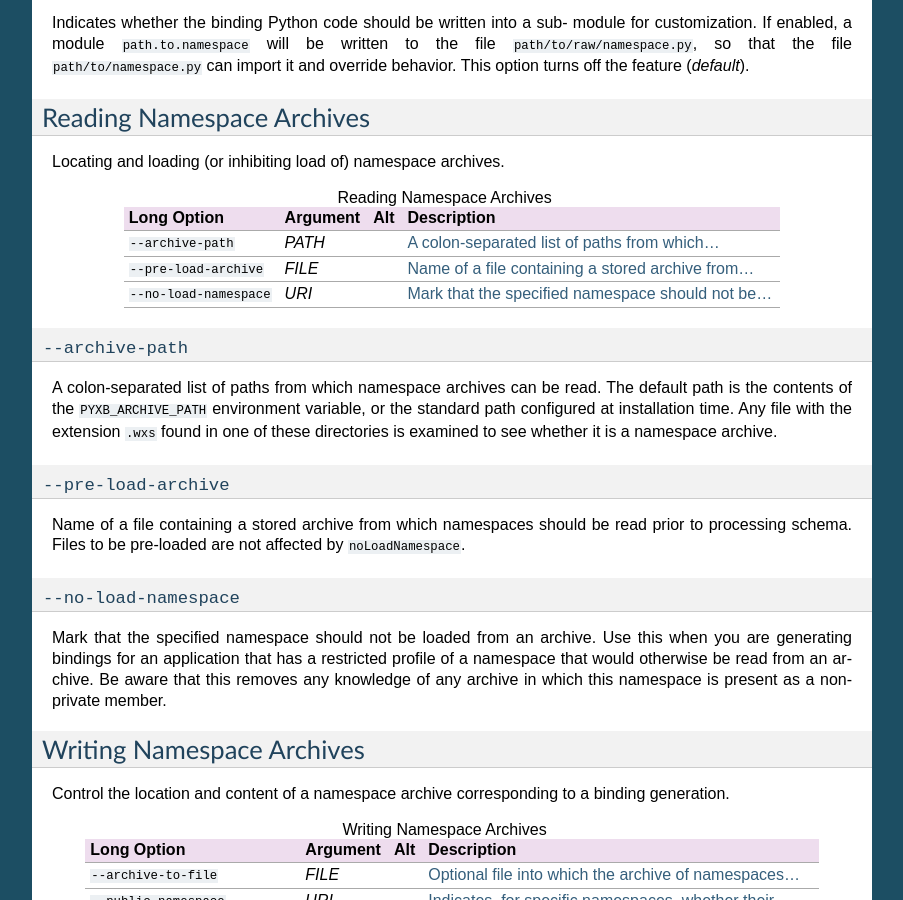
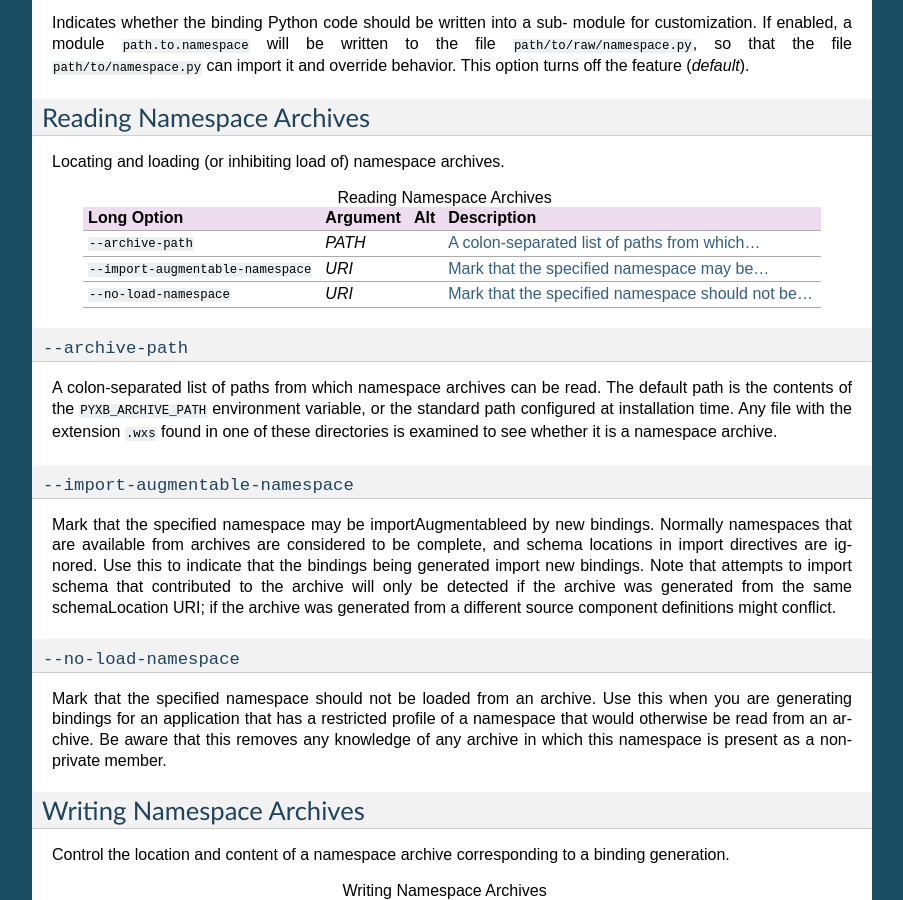
Before and after one commit to pabigot/pyxb, a Sphinx documentation site: the page built from doc/pyxbgen_cli.txt, in a window 1280 px wide and 900 px high, scrolled down 2125 px. Shown: the whole window, without its empty margins (198-1101 px from the left). Built offline with Sphinx 7.4.7, drawn with Linux system fonts in a browser that asks for light colours; pages that are not in the unit, such as notebooks, are missing from menus; some of the changed text lies outside the part shown.

Commit message:
trac/209: inappropriate re-processing of archived namespaces
Refactor archive/namespace management.  Remove --pre-load-archives; this
loaded components early, which implicitly enabled the namespaces to be
extended regardless of intent.  Replace this with
--import-augmentable-namespace which specifies particular namespaces that
may be extended even if content is available from archives or builtins.
Simplify the logic in import handling so only import-augmentable namespaces
cause anything to happen in an import.

Update the examples.  The --pre-load-archive directive in complex/nsext is
no longer necessary since the existing declarations are found by the attempt
to reference them.  A new complex/nsaugment test case handles the intended
situation of extending from an archive by importing an alternative schema.

```diff
--- a/doc/pyxbgen_cli.txt
+++ b/doc/pyxbgen_cli.txt
@@ -156,13 +156,13 @@ Locating and loading (or inhibiting load of) namespace archives.
 
 .. table:: Reading Namespace Archives
 
-   =======================  =========  ====  ==================================================
-    Long Option              Argument   Alt   Description
-   =======================  =========  ====  ==================================================
-   ``--archive-path``       *PATH*           :ref:`A colon-separated list of paths from which...<pyxbgen--archive-path>`
-   ``--pre-load-archive``   *FILE*           :ref:`Name of a file containing a stored archive from...<pyxbgen--pre-load-archive>`
-   ``--no-load-namespace``  *URI*            :ref:`Mark that the specified namespace should not be...<pyxbgen--no-load-namespace>`
-   =======================  =========  ====  ==================================================
+   ==================================  =========  ====  ==================================================
+    Long Option                         Argument   Alt   Description
+   ==================================  =========  ====  ==================================================
+   ``--archive-path``                  *PATH*           :ref:`A colon-separated list of paths from which...<pyxbgen--archive-path>`
+   ``--import-augmentable-namespace``  *URI*            :ref:`Mark that the specified namespace may be...<pyxbgen--import-augmentable-namespace>`
+   ``--no-load-namespace``             *URI*            :ref:`Mark that the specified namespace should not be...<pyxbgen--no-load-namespace>`
+   ==================================  =========  ====  ==================================================
 
 .. _pyxbgen--archive-path:
 
@@ -174,13 +174,18 @@ environment variable, or the standard path configured at installation
 time.  Any file with the extension ``.wxs`` found in one of these
 directories is examined to see whether it is a namespace archive.
 
-.. _pyxbgen--pre-load-archive:
+.. _pyxbgen--import-augmentable-namespace:
 
-``--pre-load-archive``
-^^^^^^^^^^^^^^^^^^^^^^
-Name of a file containing a stored archive from which namespaces should
-be read prior to processing schema. Files to be pre-loaded are not
-affected by ``noLoadNamespace``.
+``--import-augmentable-namespace``
+^^^^^^^^^^^^^^^^^^^^^^^^^^^^^^^^^^
+Mark that the specified namespace may be importAugmentableed by new
+bindings. Normally namespaces that are available from archives are
+considered to be complete, and schema locations in import directives are
+ignored.  Use this to indicate that the bindings being generated import
+new bindings. Note that attempts to import schema that contributed to
+the archive will only be detected if the archive was generated from the
+same schemaLocation URI; if the archive was generated from a different
+source component definitions might conflict.
 
 .. _pyxbgen--no-load-namespace:
 
```
Also changed, not shown: doc/arch_namespaces.txt (+18 -6 lines), doc/userref_pyxbgen.txt (+9 -9 lines), 12 other files.
